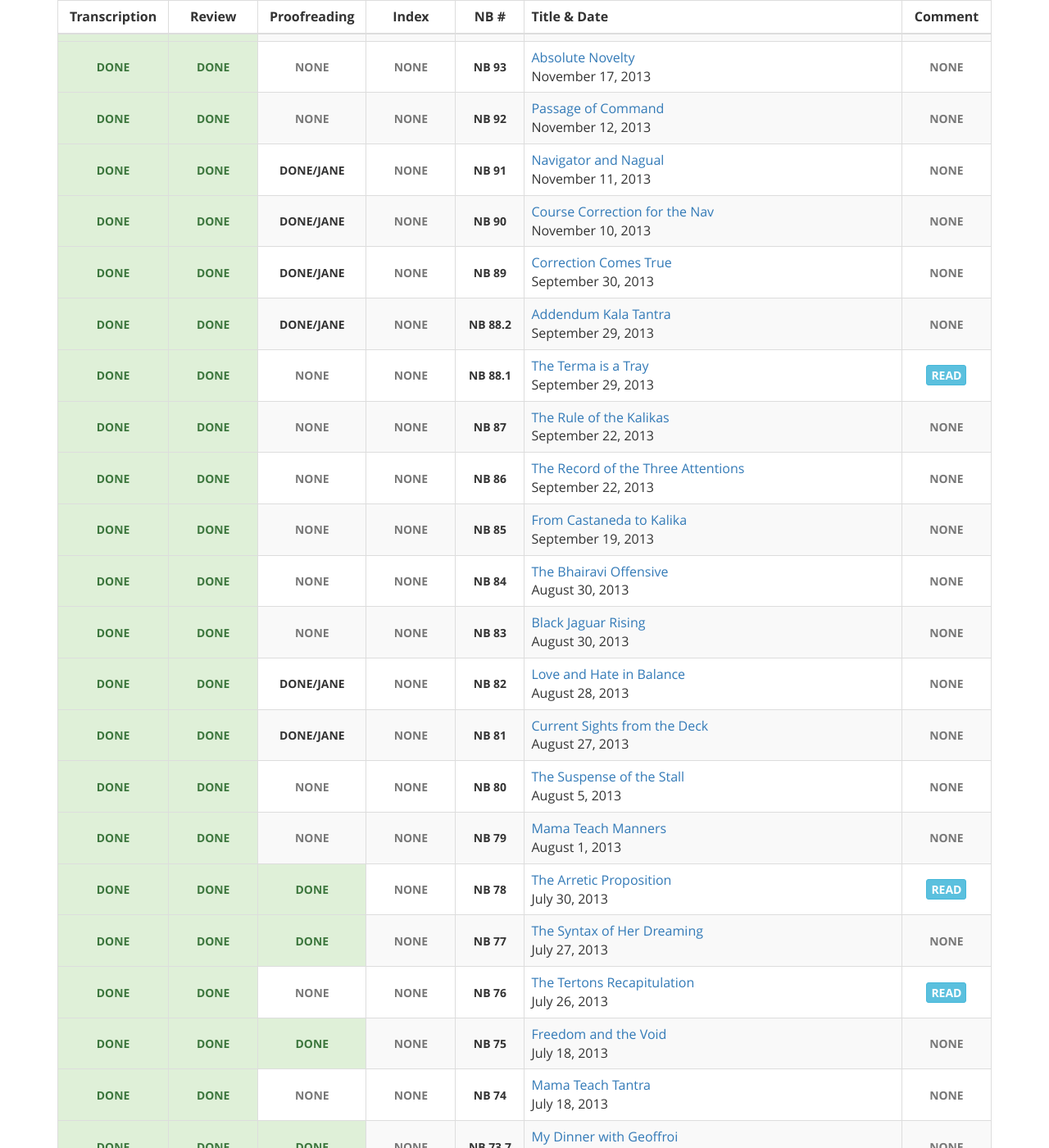
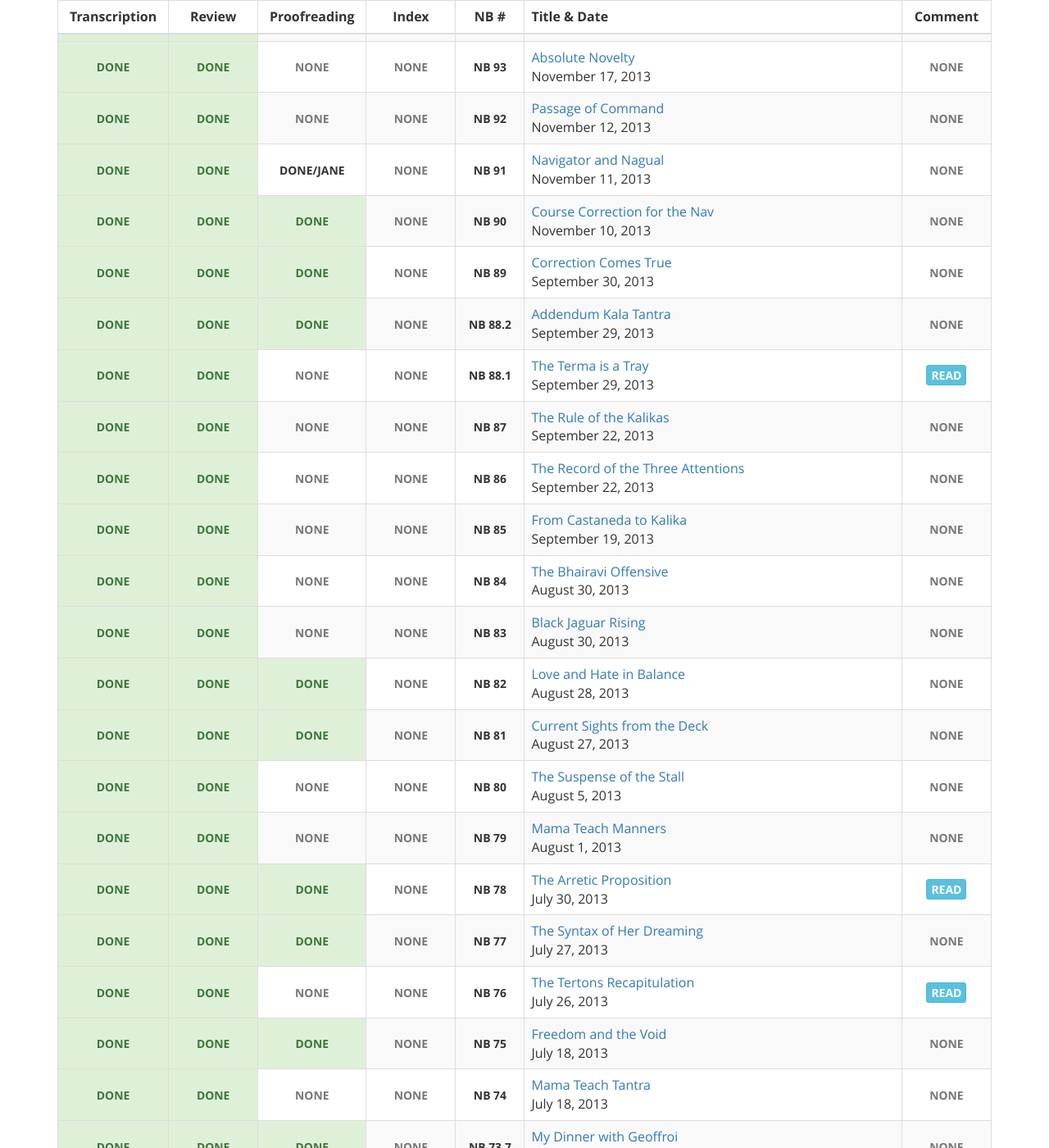
Before and after one commit to gaiaspora/gaiaspora.github.io, a Jekyll site: the page built from content/navigator-briefings.markdown, in a window 1280 px wide and 1400 px high, scrolled down 2266 px. Shown: the whole window at 82% size. Built offline with Jekyll 4.4.1, drawn with Linux system fonts in a browser that asks for light colours.

Commit message:
Update nb.yaml

```diff
--- a/_data/nb.yaml
+++ b/_data/nb.yaml
@@ -289,7 +289,7 @@
 - NB: "90"
   Transcription: "done"
   Review: "done"
-  Proofreading: "done/jane"
+  Proofreading: "done"
   Index: "none"
   Title: "Course Correction for the Nav"
   Date: "November 10, 2013"
@@ -298,7 +298,7 @@
 - NB: "89"
   Transcription: "done"
   Review: "done"
-  Proofreading: "done/jane"
+  Proofreading: "done"
   Index: "none"
   Title: "Correction Comes True"
   Date: "September 30, 2013"
@@ -307,7 +307,7 @@
 - NB: "88.2"
   Transcription: "done"
   Review: "done"
-  Proofreading: "done/jane"
+  Proofreading: "done"
   Index: "none"
   Title: "Addendum Kala Tantra"
   Date: "September 29, 2013"
@@ -370,7 +370,7 @@
 - NB: "82"
   Transcription: "done"
   Review: "done"
-  Proofreading: "done/jane"
+  Proofreading: "done"
   Index: "none"
   Title: "Love and Hate in Balance"
   Date: "August 28, 2013"
@@ -379,7 +379,7 @@
 - NB: "81"
   Transcription: "done"
   Review: "done"
-  Proofreading: "done/jane"
+  Proofreading: "done"
   Index: "none"
   Title: "Current Sights from the Deck"
   Date: "August 27, 2013"
```
